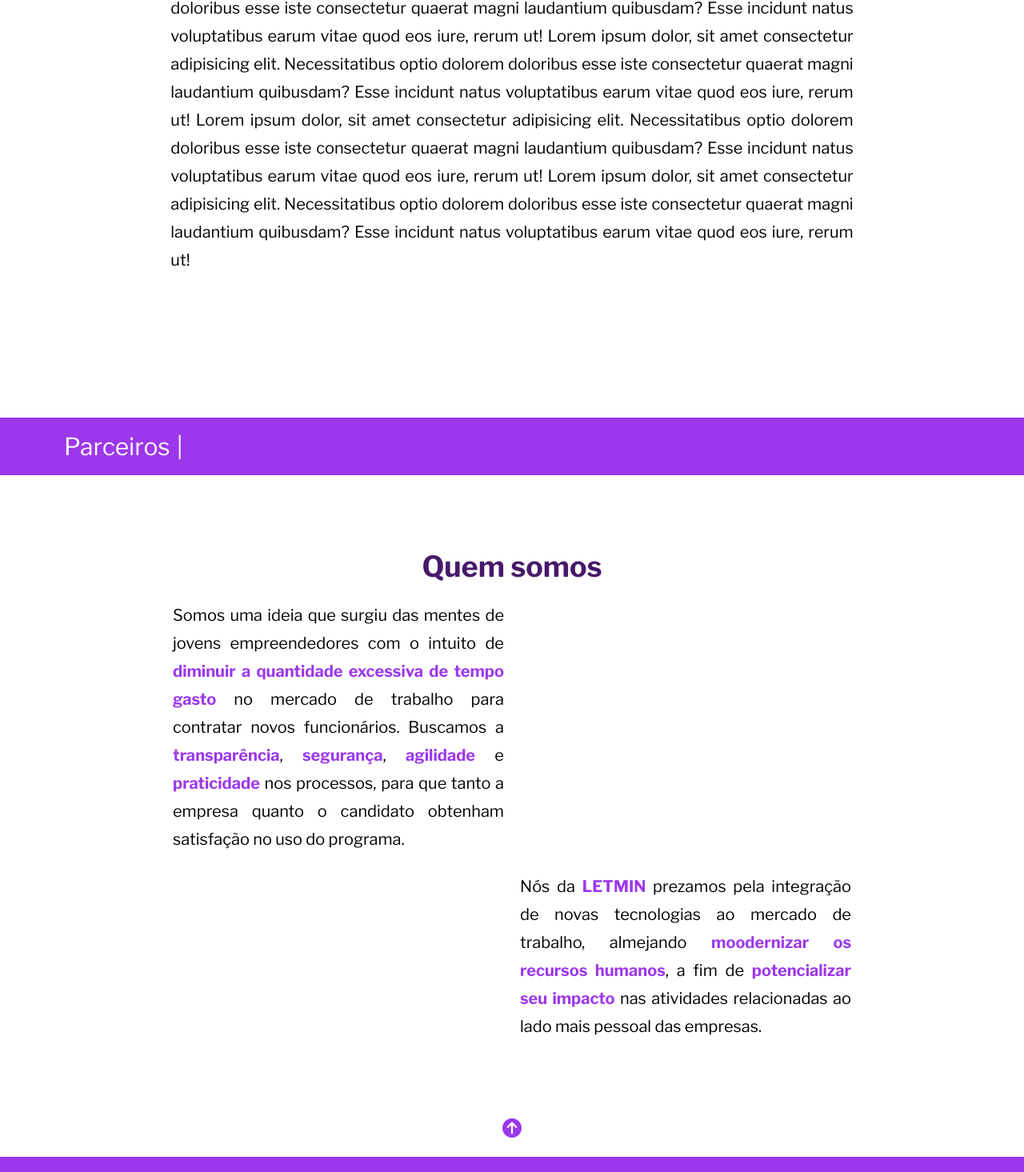
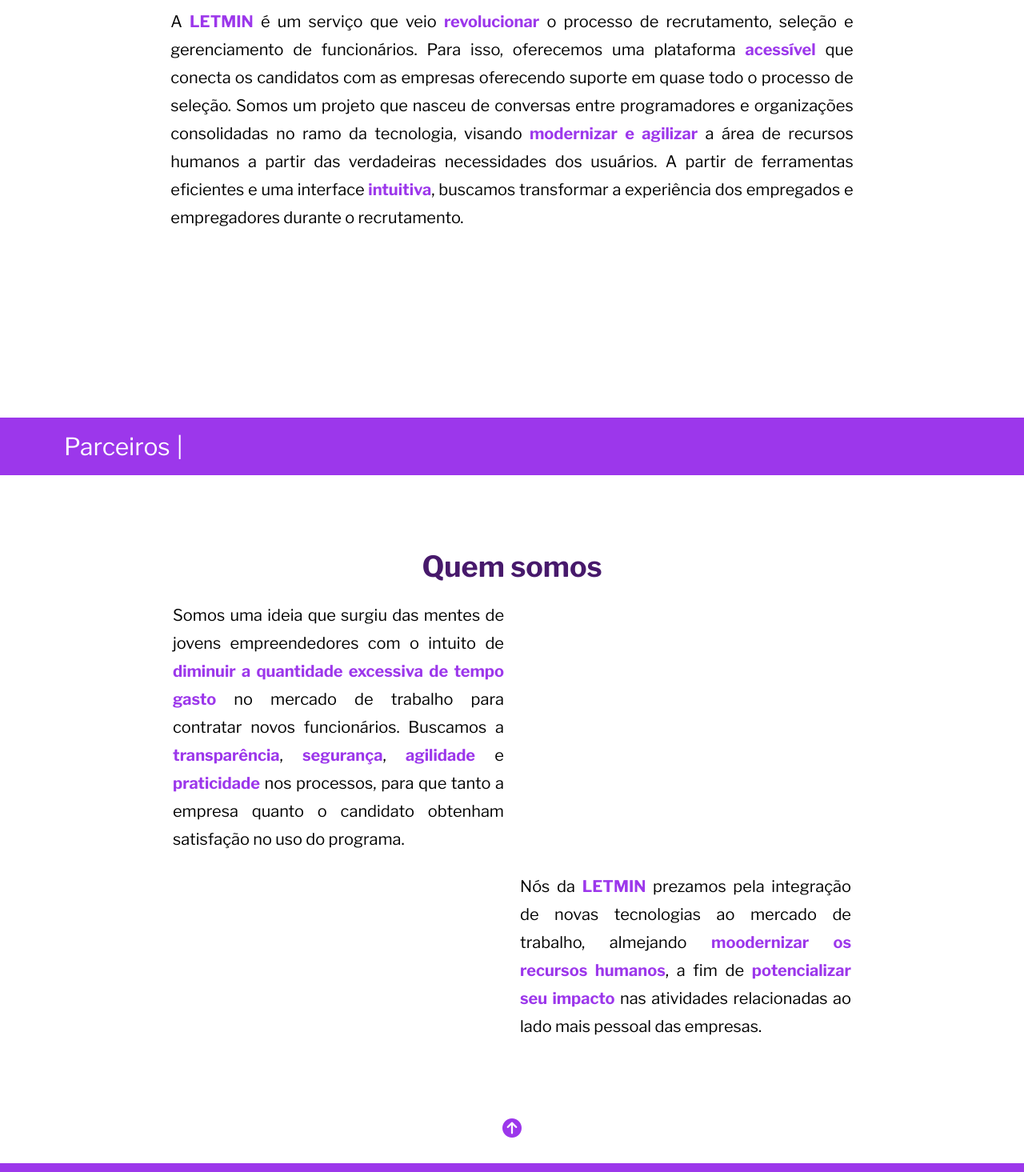
Before and after one commit to LETMIN-Corp/letmin-client, a React (Vite) app: page / in a window 1280 px wide. Shown: the part 2474-3939 px from the top of the page at 80% size. Built offline with nearby package versions, Linux system fonts and the light colour scheme.

Commit message:
footer fixed

```diff
--- a/src/App.tsx
+++ b/src/App.tsx
@@ -4,7 +4,7 @@ import Register from "./views/Register";
 import CompanyRegister from './views/CompanyRegister'
 function App() {
   return (
-    <div className="w-screen min-h-screen">
+    <div className="w-screen min-h-screen relative">
       <Routes>
         <Route path="/" element={<Home />} />
         <Route path="/register" element={<Register />} />
--- a/src/Components/Footer.tsx
+++ b/src/Components/Footer.tsx
@@ -1,6 +1,8 @@
 const Footer : React.FC = () => {
     return (
-        <footer className="bg-primary font-medium text-white flex justify-between items-center py-4 px-5 md:px-20 flex-col-reverse md:flex-row">
+        <>
+            <div className="h-32 md:h-20"></div>
+            <footer className="absolute w-full bottom-0 bg-primary font-medium text-white flex justify-between items-center py-3 px-5 md:px-20 flex-col-reverse md:flex-row">
                 <div className="text-sm my-3 md:text-base">
                     &copy; 2022 - Letmin Corporation
                 </div>
@@ -9,6 +11,7 @@ const Footer : React.FC = () => {
                     <a href="mailto:letmin.corp@gmail.com">letmin.corp@gmail.com</a>
                 </div>
             </footer>
+        </>
     );
 }
 
--- a/src/views/Home.tsx
+++ b/src/views/Home.tsx
@@ -64,10 +64,11 @@ const Home : React.FC = () => {
             <section id="about" className="min-h-screen flex flex-col justify-center items-center py-10">
                 <h2 className="text-4xl text-center text-dark-purple font-bold px-6 mb-4">Sobre</h2>
                 <p className="text-lg md:text-xl text-justify w-10/12 lg:w-8/12 my-6">
-                    Lorem ipsum dolor, sit amet consectetur adipisicing elit. Necessitatibus optio dolorem doloribus esse iste consectetur quaerat magni laudantium quibusdam? Esse incidunt natus voluptatibus earum vitae quod eos iure, rerum ut!
-                    Lorem ipsum dolor, sit amet consectetur adipisicing elit. Necessitatibus optio dolorem doloribus esse iste consectetur quaerat magni laudantium quibusdam? Esse incidunt natus voluptatibus earum vitae quod eos iure, rerum ut!
-                    Lorem ipsum dolor, sit amet consectetur adipisicing elit. Necessitatibus optio dolorem doloribus esse iste consectetur quaerat magni laudantium quibusdam? Esse incidunt natus voluptatibus earum vitae quod eos iure, rerum ut!
-                    Lorem ipsum dolor, sit amet consectetur adipisicing elit. Necessitatibus optio dolorem doloribus esse iste consectetur quaerat magni laudantium quibusdam? Esse incidunt natus voluptatibus earum vitae quod eos iure, rerum ut!
+                    A  <b className='text-primary'>LETMIN</b> é um serviço que veio  <b className='text-primary'>revolucionar</b> o processo de recrutamento, seleção e gerenciamento de funcionários.
+                    Para isso, oferecemos uma plataforma  <b className='text-primary'>acessível</b> que conecta os candidatos com as empresas oferecendo suporte em quase todo o processo
+                    de seleção. Somos um projeto que nasceu de conversas entre programadores e organizações consolidadas no ramo da tecnologia, visando
+                    <b className='text-primary'> modernizar e agilizar</b> a área de recursos humanos a partir das verdadeiras necessidades dos usuários.
+                    A partir de ferramentas eficientes e uma interface  <b className='text-primary'>intuitiva</b>, buscamos transformar a experiência dos empregados e empregadores durante o recrutamento.
                 </p>
             </section>
             <section className="flex flex-col md:flex-row items-center bg-primary py-10 md:py-3 px-4 md:px-20">
--- a/src/views/Register.tsx
+++ b/src/views/Register.tsx
@@ -11,7 +11,7 @@ const Register : React.FC = () => {
             <div className="flex justify-center py-10 bg-primary">
                 <h1 className="text-white text-4xl md:text-6xl font-black mt-20">Cadastro</h1>
             </div>
-            <section className="min-h-screen flex flex-col justify-center items-center py-5">
+            <section className="flex flex-col justify-center items-center lg:py-16">
                 <div className="grid grid-cols-1 flex flex-col justify-center items-center md:grid-cols-2 gap-20 w-10/12 lg:w-8/12  my-6 md:my-10">
                     {
                         [
```
Lines whose indentation alone changed are shown as unchanged.
